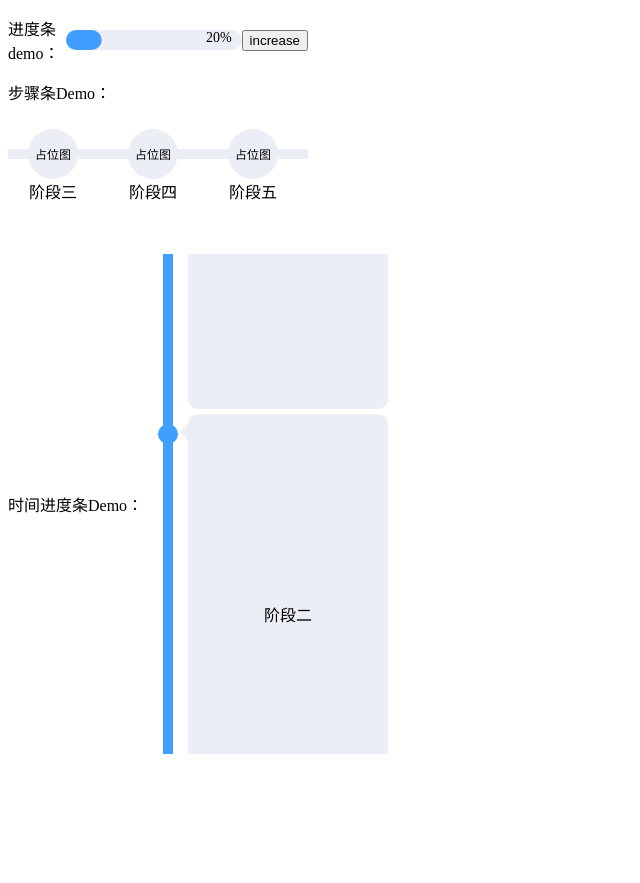
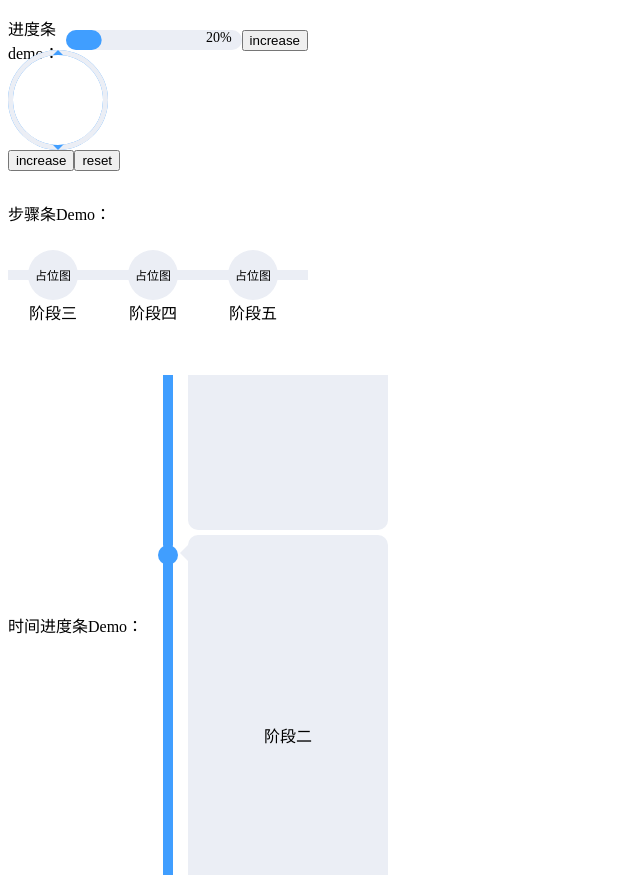
Before and after one commit to XingGuoZM/progress, a React (Create React App) app: page / in a window 1280 px wide. Shown: the whole page, without its empty margins (0-640 px from the left). Before the commit the page ends 800 px from the top, so only its background shows below. Built offline with nearby package versions, Linux system fonts and the light colour scheme.

Commit message:
Circle Progress

```diff
--- a/src/App.tsx
+++ b/src/App.tsx
@@ -1,13 +1,16 @@
-import React from 'react';
-import ProgressDemo from './pages/ProgressDemo';
-import StepDemo from './pages/StepDemo';
-import TimeLineDemo from './pages/TimeLineDemo';
+import React from "react";
+import ProgressDemo from "./pages/ProgressDemo";
+import StepDemo from "./pages/StepDemo";
+import TimeLineDemo from "./pages/TimeLineDemo";
+import CircleDemo from "./pages/CircleDemo";
 
 export default function App() {
-
-   return (<div>
+  return (
+    <div>
       <ProgressDemo />
+      <CircleDemo />
       <StepDemo />
       <TimeLineDemo />
-   </div>);
+    </div>
+  );
 }
--- /dev/null
+++ b/src/components/Circle/index.css
@@ -0,0 +1,24 @@
+.circle-wrap {
+  display: -webkit-box;
+  position: relative;
+  width: 100px;
+  height: 100px;
+  border-radius: 50%;
+}
+.circle {
+  height: 90px;
+  -webkit-box-flex: 1;
+  border-width: 5px;
+  border-style: solid;
+}
+.circle-left {
+  border-radius: 50px 0 0 50px;
+  transform-origin: 100% 50%;
+  z-index: 1;
+}
+
+.circle-right {
+  border-radius: 0 50px 50px 0;
+  transform-origin: 0 50%;
+  z-index: 2;
+}
--- /dev/null
+++ b/src/components/Circle/index.tsx
@@ -0,0 +1,76 @@
+import React, { CSSProperties, useEffect, useRef } from "react";
+import "./index.css";
+
+const transition = "transform 0.5s ease";
+const bgColor = "#ebeef5";
+const barColor = "#409EFF";
+interface IProps {
+  percent: number;
+  onComplete: () => void;
+}
+
+export default function Circle({ percent, onComplete }: IProps) {
+  const leftRef = useRef<HTMLDivElement>(null);
+  const rightRef = useRef<HTMLDivElement>(null);
+
+  const setDomStyle = (target: HTMLDivElement, style: CSSProperties) => {
+    const styleList = Object.entries(style);
+    for (let [key, value] of styleList) {
+      target.style[key] = value;
+    }
+  };
+
+  useEffect(() => {
+    console.log(percent);
+    const left = leftRef.current;
+    const right = rightRef.current;
+    if (left && right && percent <= 100) {
+      if (percent <= 0) {
+        setDomStyle(left, { transform: "rotateZ(0deg)", transition: "none" });
+        setDomStyle(right, {
+          transform: "rotateZ(0deg)",
+          transition: "none",
+          borderColor: `${bgColor} ${bgColor} ${bgColor} transparent`,
+        });
+      } else if (percent <= 50) {
+        setDomStyle(left, { transition });
+        setDomStyle(right, {
+          transition,
+          transform: `rotateZ(${(percent * 180 * 2) / 100}deg)`,
+        });
+      } else {
+        setDomStyle(right, {
+          transform: "rotateZ(0deg)",
+          transition: "none",
+          borderColor: `${barColor} ${barColor} ${barColor} transparent`,
+        });
+        setDomStyle(left, {
+          transition,
+          transform: `rotateZ(${((percent - 50) * 180 * 2) / 100}deg)`,
+        });
+
+        left.addEventListener("transitionend", () => {
+          percent >= 100 && onComplete && onComplete();
+        });
+      }
+    }
+  }, [percent]);
+
+  return (
+    <div
+      className="circle-wrap"
+      style={{ boxShadow: `0 0 0 5px ${barColor} inset` }}
+    >
+      <div
+        className="circle-left circle"
+        style={{ borderColor: `${bgColor} transparent ${bgColor} ${bgColor}` }}
+        ref={leftRef}
+      ></div>
+      <div
+        className="circle-right circle"
+        style={{ borderColor: `${bgColor} ${bgColor} ${bgColor} transparent` }}
+        ref={rightRef}
+      ></div>
+    </div>
+  );
+}
--- /dev/null
+++ b/src/pages/CircleDemo/index.tsx
@@ -0,0 +1,30 @@
+import React, { useCallback, useEffect, useState } from "react";
+import Circle from "../../components/Circle";
+
+export default function CircleDemo() {
+  const [percent, setPercent] = useState(0);
+
+  const handleAdd = useCallback(() => {
+    setPercent((val) => val + 10);
+  }, []);
+  const handleReset = useCallback(() => {
+    setPercent(0);
+  }, []);
+  const handleComplete = useCallback(() => {
+    console.log("completed");
+    handleReset();
+  }, []);
+  useEffect(() => {
+    // setInterval(() => {
+    //     setPercent(val => val + 5);
+    // }, 500);
+  }, []);
+
+  return (
+    <div className="circleDemo">
+      <Circle percent={percent} onComplete={handleComplete} />
+      <button onClick={handleAdd}>increase</button>
+      <button onClick={handleReset}>reset</button>
+    </div>
+  );
+}
```
